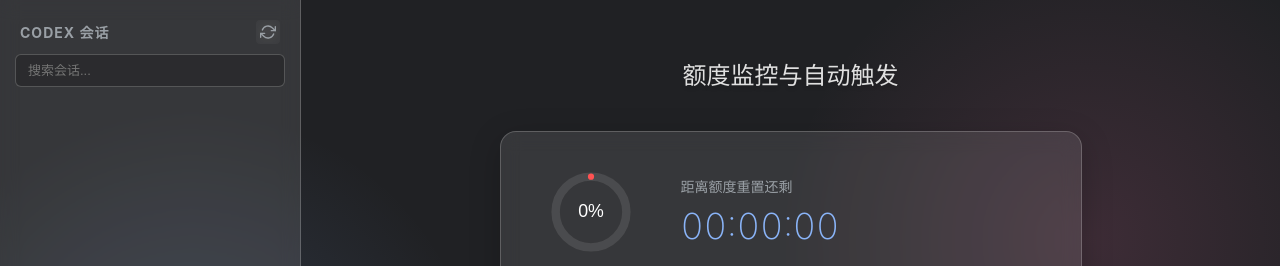
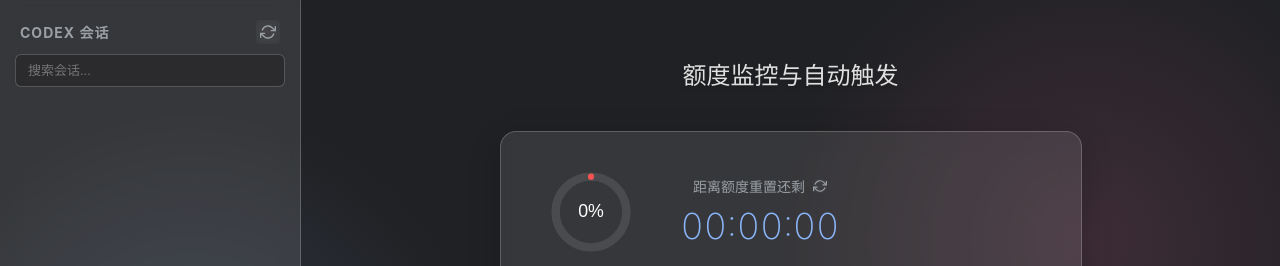
Before and after one commit to umuo/codex-overdrive, a React (Vite) app: page / in a window 1280 px wide. Shown: the top 266 px of the page. Built offline with nearby package versions, Linux system fonts and the light colour scheme.

Commit message:
feat: add manual refresh button for quota countdown

```diff
--- a/src/App.tsx
+++ b/src/App.tsx
@@ -339,7 +339,21 @@ function App() {
             </svg>
           </div>
           <div className="countdown">
-            <p className="countdown-label">距离额度重置还剩</p>
+            <p className="countdown-label" style={{ display: 'flex', alignItems: 'center', justifyContent: 'center', gap: '8px' }}>
+              距离额度重置还剩
+              <button
+                className="btn-refresh"
+                onClick={fetchQuota}
+                title="手动刷新额度"
+                style={{ background: 'transparent', border: 'none', cursor: 'pointer', padding: '0', display: 'flex' }}
+              >
+                <svg width="14" height="14" viewBox="0 0 24 24" fill="none" stroke="currentColor" strokeWidth="2" strokeLinecap="round" strokeLinejoin="round">
+                  <polyline points="23 4 23 10 17 10"></polyline>
+                  <polyline points="1 20 1 14 7 14"></polyline>
+                  <path d="M3.51 9a9 9 0 0 1 14.85-3.36L23 10M1 14l4.64 4.36A9 9 0 0 0 20.49 15"></path>
+                </svg>
+              </button>
+            </p>
             <p className="countdown-time" style={{color: strokeColor}}>{timeLeftStr}</p>
           </div>
         </div>
```
